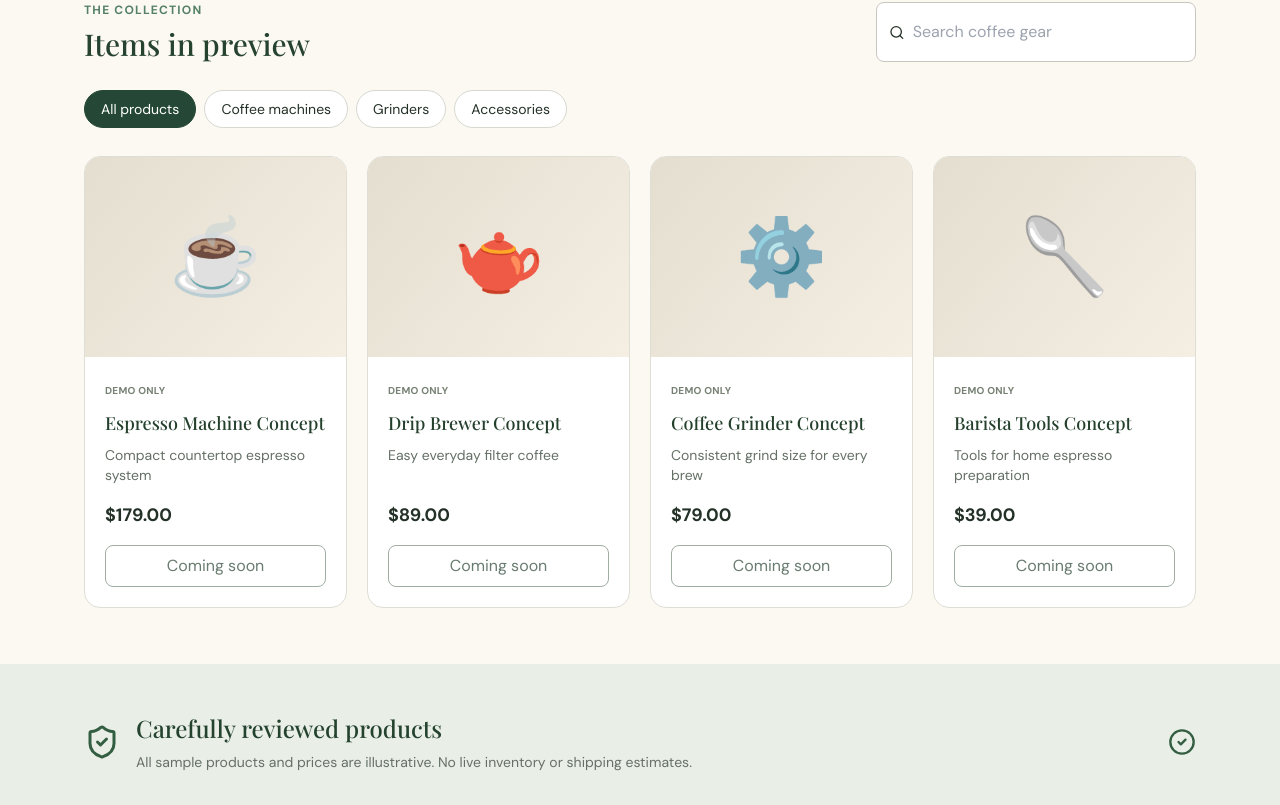
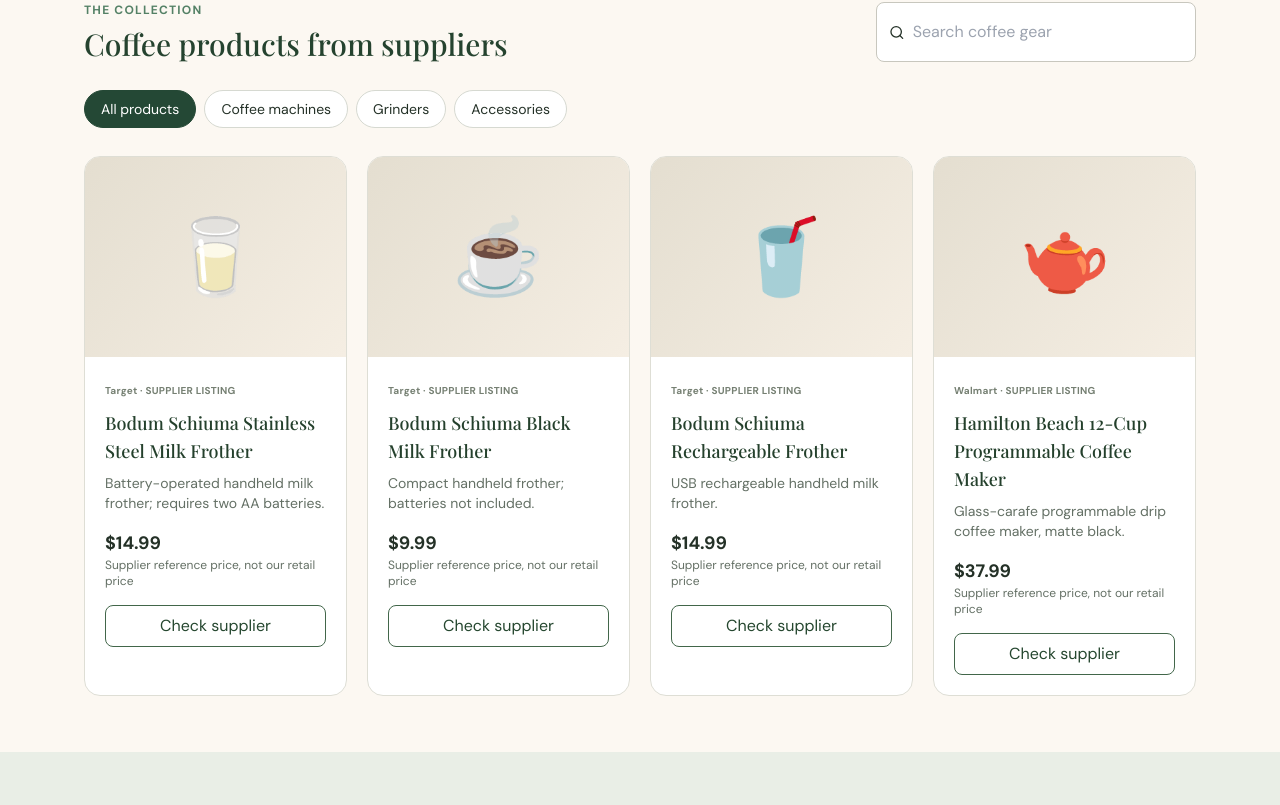
Before and after one commit to ValdemirJunior2020/loja-de-cafe, a React (Vite) app in the folder apps/web/: page / in a window 1280 px wide. Shown: the part 811-1616 px from the top of the page. Built offline with nearby package versions, Linux system fonts and the light colour scheme.

Commit message:
Replace demo coffee catalog with sourced supplier listings for review

```diff
--- a/apps/web/src/catalog.ts
+++ b/apps/web/src/catalog.ts
@@ -1,8 +1,11 @@
 export type Category='machines'|'grinders'|'accessories';
-export type Product={id:string;category:Category;name:{en:string;pt:string};description:{en:string;pt:string};priceCents:number;emoji:string;status:'DEMO_ONLY'};
-// Synthetic examples: no Temu pricing, inventory, images, or reviews represented as real.
+export type Product={id:string;category:Category;name:{en:string;pt:string};description:{en:string;pt:string};referencePriceCents:number;emoji:string;supplier:string;supplierUrl:string;status:'REVIEW_REQUIRED'};
+/** Real external supplier listings observed October 21 2026. Reference prices are not storefront retail prices.
+ * Listing content is summarized; original merchant photos are intentionally not copied.
+ * Resale suitability, availability, shipping, fees, electrical compliance and margins have NOT been approved. */
 export const catalog:Product[]=[
-{id:'demo-espresso',category:'machines',name:{en:'Espresso Machine Concept',pt:'Conceito de Máquina de Espresso'},description:{en:'Compact countertop espresso system',pt:'Máquina compacta de espresso'},priceCents:17900,emoji:'☕',status:'DEMO_ONLY'},
-{id:'demo-drip',category:'machines',name:{en:'Drip Brewer Concept',pt:'Conceito de Cafeteira Elétrica'},description:{en:'Easy everyday filter coffee',pt:'Café coado para o dia a dia'},priceCents:8900,emoji:'🫖',status:'DEMO_ONLY'},
-{id:'demo-grinder',category:'grinders',name:{en:'Coffee Grinder Concept',pt:'Conceito de Moedor de Café'},description:{en:'Consistent grind size for every brew',pt:'Moagem consistente para cada preparo'},priceCents:7900,emoji:'⚙️',status:'DEMO_ONLY'},
-{id:'demo-tamper',category:'accessories',name:{en:'Barista Tools Concept',pt:'Conceito de Acessórios Barista'},description:{en:'Tools for home espresso preparation',pt:'Acessórios para preparar espresso em casa'},priceCents:3900,emoji:'🥄',status:'DEMO_ONLY'}];
+{id:'target-bodum-silver',category:'accessories',name:{en:'Bodum Schiuma Stainless Steel Milk Frother',pt:'Espumador de Leite Bodum Schiuma Inox'},description:{en:'Battery-operated handheld milk frother; requires two AA batteries.',pt:'Espumador de leite portátil a pilhas; usa duas pilhas AA.'},referencePriceCents:1499,emoji:'🥛',supplier:'Target',supplierUrl:'https://www.target.com/p/-/A-82551556',status:'REVIEW_REQUIRED'},
+{id:'target-bodum-black',category:'accessories',name:{en:'Bodum Schiuma Black Milk Frother',pt:'Espumador de Leite Bodum Schiuma Preto'},description:{en:'Compact handheld frother; batteries not included.',pt:'Espumador de leite portátil compacto; pilhas não incluídas.'},referencePriceCents:999,emoji:'☕',supplier:'Target',supplierUrl:'https://www.target.com/p/-/A-21561851',status:'REVIEW_REQUIRED'},
+{id:'target-bodum-recharge',category:'accessories',name:{en:'Bodum Schiuma Rechargeable Frother',pt:'Espumador Bodum Schiuma Recarregável'},description:{en:'USB rechargeable handheld milk frother.',pt:'Espumador portátil recarregável via USB.'},referencePriceCents:1499,emoji:'🥤',supplier:'Target',supplierUrl:'https://www.target.com/p/-/A-94682102',status:'REVIEW_REQUIRED'},
+{id:'walmart-hb-12',category:'machines',name:{en:'Hamilton Beach 12-Cup Programmable Coffee Maker',pt:'Cafeteira Programável Hamilton Beach de 12 Xícaras'},description:{en:'Glass-carafe programmable drip coffee maker, matte black.',pt:'Cafeteira elétrica programável com jarra de vidro, preta fosca.'},referencePriceCents:3799,emoji:'🫖',supplier:'Walmart',supplierUrl:'https://www.walmart.com/ip/19591400383',status:'REVIEW_REQUIRED'}
+];
```
Also changed, not shown: apps/web/src/main.tsx (+2 -2 lines).
